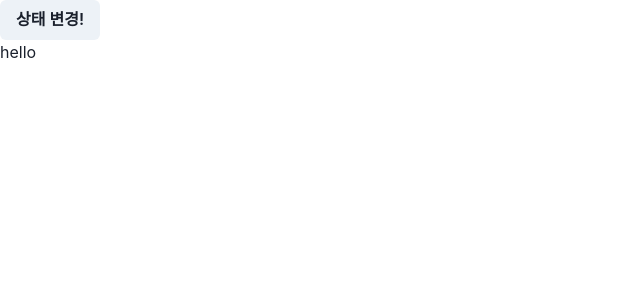
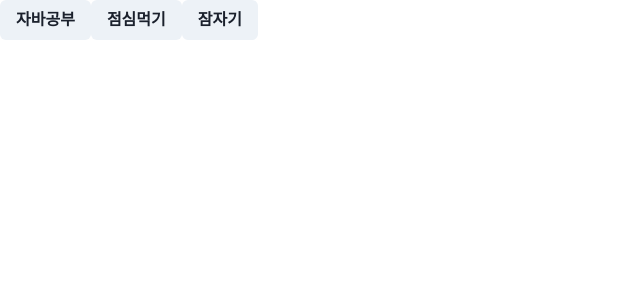
Before and after one commit to yasupeter/react20231031, a React (Create React App) app: page / in a window 1280 px wide. Shown: the top 300 px of the page, without its empty margins (0-640 px from the left). Built offline with nearby package versions, Linux system fonts and the light colour scheme.

Commit message:
Tues, 11.7 useImmer 로 객체의 상태 변경하기 연습 완료

```diff
--- a/src/App.js
+++ b/src/App.js
@@ -1,20 +1,42 @@
-import React, { useState } from "react";
-import { Button } from "@chakra-ui/react";
+import React from "react";
+import { useImmer } from "use-immer";
+import { Box, Button, ListItem, UnorderedList } from "@chakra-ui/react";
 
+let nextId = 1;
 function App(props) {
-  const [text, setText] = useState("hello");
+  const [items, updateItems] = useImmer([]);
 
-  console.log(text);
+  function handleButtonClick(todo) {
+    updateItems((draft) => {
+      draft.push({ id: nextId++, done: false, text: todo });
+    });
+  }
 
-  function handleButtonClick() {
-    // text 라는 state 값 변경
-    setText("greeting");
+  function handleDoneButtonClick(id) {
+    console.log(id);
   }
 
   return (
     <div>
-      <Button onClick={handleButtonClick}>상태 변경!</Button>
-      <p>{text}</p>
+      <Button onClick={() => handleButtonClick("자바공부")}>자바공부</Button>
+      <Button onClick={() => handleButtonClick("점심먹기")}>점심먹기</Button>
+      <Button onClick={() => handleButtonClick("잠자기")}>잠자기</Button>
+
+      <Box>
+        <UnorderedList>
+          {items.map((item) => (
+            <ListItem
+              key={item.id}
+              textDecoration={item.done ? "line-through" : "none"}
+            >
+              {item.text}
+              <Button onClick={() => handleDoneButtonClick(item.id)}>
+                완료
+              </Button>
+            </ListItem>
+          ))}
+        </UnorderedList>
+      </Box>
     </div>
   );
 }
```
